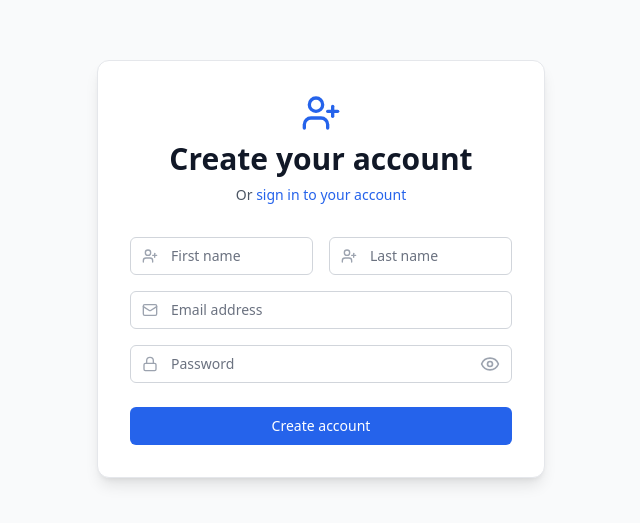
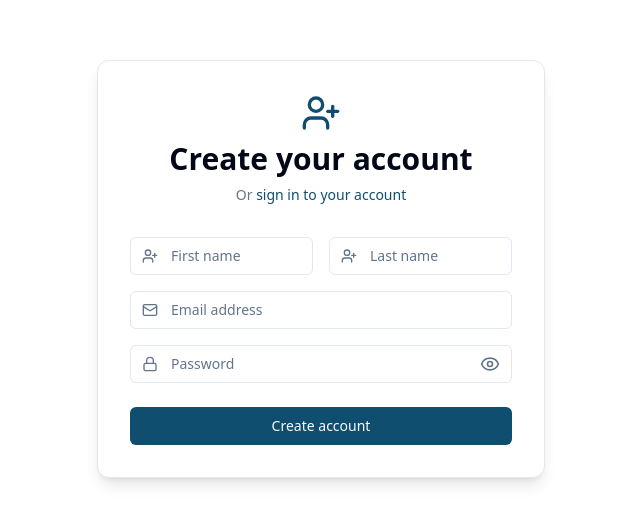
Before and after one commit to jfelic/sc-innovation-hub, a Next.js app: page /auth/register in a window 1280 px wide. Shown: the part 131-654 px from the top of the page, without its empty margins (319-959 px from the left). Built offline with nearby package versions, Linux system fonts and the light colour scheme.

Commit message:
Changes to global colors and update auth pages with colors

```diff
--- a/src/app/auth/register/page.tsx
+++ b/src/app/auth/register/page.tsx
@@ -63,20 +63,20 @@ export default function RegisterPage() {
   }
 
   return (
-    <div className="min-h-screen flex items-center justify-center bg-gray-50">
+    <div className="min-h-screen flex items-center justify-center bg-background">
       {/* Card container */}
-      <div className="max-w-md w-full space-y-8 bg-white p-8 shadow-lg border border-gray-200 rounded-xl">
+      <div className="max-w-md w-full space-y-8 bg-card p-8 shadow-lg border border-border rounded-xl">
         {/* Header with icon and title */}
         <div className="flex flex-col items-center">
           {/* UserPlus icon for visual cue */}
-          <UserPlus className="w-10 h-10 text-blue-600 mb-2" />
-          <h2 className="text-center text-3xl font-extrabold text-gray-900">
+          <UserPlus className="w-10 h-10 text-primary mb-2" />
+          <h2 className="text-center text-3xl font-extrabold text-foreground">
             Create your account
           </h2>
-          <p className="mt-2 text-center text-sm text-gray-600">
+          <p className="mt-2 text-center text-sm text-muted-foreground">
             Or{" "}
             {/* Link to sign-in page */}
-            <Link href="/auth/signin" className="text-blue-600 hover:text-blue-500 font-medium">
+            <Link href="/auth/signin" className="text-primary hover:text-primary/80 font-medium">
               sign in to your account
             </Link>
           </p>
@@ -86,7 +86,7 @@ export default function RegisterPage() {
         <form className="mt-8 space-y-6" onSubmit={handleSubmit}>
           {/* Error message display */}
           {error && (
-            <div className="bg-red-50 border border-red-200 text-red-600 px-4 py-3 rounded">
+            <div className="bg-destructive/10 border border-destructive/20 text-destructive px-4 py-3 rounded">
               {error}
             </div>
           )}
@@ -102,11 +102,11 @@ export default function RegisterPage() {
                   name="firstName"
                   type="text"
                   required
-                  className="appearance-none rounded-md relative block w-full px-3 py-2 pl-10 border border-gray-300 placeholder-gray-500 text-gray-900 focus:outline-none focus:ring-blue-500 focus:border-blue-500 focus:z-10 sm:text-sm"
+                  className="appearance-none rounded-md relative block w-full px-3 py-2 pl-10 border border-input placeholder-muted-foreground text-foreground focus:outline-none focus:ring-ring focus:border-ring focus:z-10 sm:text-sm bg-background"
                   placeholder="First name"
                 />
                 {/* Icon inside input */}
-                <UserPlus className="absolute left-3 top-1/2 transform -translate-y-1/2 w-4 h-4 text-gray-400" />
+                <UserPlus className="absolute left-3 top-1/2 transform -translate-y-1/2 w-4 h-4 text-muted-foreground" />
               </div>
               {/* Last Name */}
               <div className="relative">
@@ -115,10 +115,10 @@ export default function RegisterPage() {
                   name="lastName"
                   type="text"
                   required
-                  className="appearance-none rounded-md relative block w-full px-3 py-2 pl-10 border border-gray-300 placeholder-gray-500 text-gray-900 focus:outline-none focus:ring-blue-500 focus:border-blue-500 focus:z-10 sm:text-sm"
+                  className="appearance-none rounded-md relative block w-full px-3 py-2 pl-10 border border-input placeholder-muted-foreground text-foreground focus:outline-none focus:ring-ring focus:border-ring focus:z-10 sm:text-sm bg-background"
                   placeholder="Last name"
                 />
-                <UserPlus className="absolute left-3 top-1/2 transform -translate-y-1/2 w-4 h-4 text-gray-400" />
+                <UserPlus className="absolute left-3 top-1/2 transform -translate-y-1/2 w-4 h-4 text-muted-foreground" />
               </div>
             </div>
             {/* Email field with icon */}
@@ -129,10 +129,10 @@ export default function RegisterPage() {
                 type="email"
                 autoComplete="email"
                 required
-                className="appearance-none rounded-md relative block w-full px-3 py-2 pl-10 border border-gray-300 placeholder-gray-500 text-gray-900 focus:outline-none focus:ring-blue-500 focus:border-blue-500 focus:z-10 sm:text-sm"
+                className="appearance-none rounded-md relative block w-full px-3 py-2 pl-10 border border-input placeholder-muted-foreground text-foreground focus:outline-none focus:ring-ring focus:border-ring focus:z-10 sm:text-sm bg-background"
                 placeholder="Email address"
               />
-              <Mail className="absolute left-3 top-1/2 transform -translate-y-1/2 w-4 h-4 text-gray-400" />
+              <Mail className="absolute left-3 top-1/2 transform -translate-y-1/2 w-4 h-4 text-muted-foreground" />
             </div>
             {/* Password field with icon and visibility toggle */}
             <div className="relative">
@@ -142,10 +142,10 @@ export default function RegisterPage() {
                 type={showPassword ? "text" : "password"}
                 autoComplete="new-password"
                 required
-                className="appearance-none rounded-md relative block w-full px-3 py-2 pl-10 pr-10 border border-gray-300 placeholder-gray-500 text-gray-900 focus:outline-none focus:ring-blue-500 focus:border-blue-500 focus:z-10 sm:text-sm"
+                className="appearance-none rounded-md relative block w-full px-3 py-2 pl-10 pr-10 border border-input placeholder-muted-foreground text-foreground focus:outline-none focus:ring-ring focus:border-ring focus:z-10 sm:text-sm bg-background"
                 placeholder="Password"
               />
-              <Lock className="absolute left-3 top-1/2 transform -translate-y-1/2 w-4 h-4 text-gray-400" />
+              <Lock className="absolute left-3 top-1/2 transform -translate-y-1/2 w-4 h-4 text-muted-foreground" />
               {/* Radix UI Toggle for password visibility */}
               <Toggle.Root
                 pressed={showPassword}
@@ -155,9 +155,9 @@ export default function RegisterPage() {
                 tabIndex={0}
               >
                 {showPassword ? (
-                  <EyeOff className="w-5 h-5 text-gray-400" />
+                  <EyeOff className="w-5 h-5 text-muted-foreground" />
                 ) : (
-                  <Eye className="w-5 h-5 text-gray-400" />
+                  <Eye className="w-5 h-5 text-muted-foreground" />
                 )}
               </Toggle.Root>
             </div>
@@ -168,7 +168,7 @@ export default function RegisterPage() {
             <button
               type="submit"
               disabled={loading}
-              className="group relative w-full flex justify-center py-2 px-4 border border-transparent text-sm font-medium rounded-md text-white bg-blue-600 hover:bg-blue-700 focus:outline-none focus:ring-2 focus:ring-offset-2 focus:ring-blue-500 disabled:opacity-50 disabled:cursor-not-allowed transition"
+              className="group relative w-full flex justify-center py-2 px-4 border border-transparent text-sm font-medium rounded-md text-primary-foreground bg-primary hover:bg-primary/90 focus:outline-none focus:ring-2 focus:ring-offset-2 focus:ring-ring disabled:opacity-50 disabled:cursor-not-allowed transition"
             >
               {loading ? "Creating account..." : "Create account"}
             </button>
--- a/src/app/globals.css
+++ b/src/app/globals.css
@@ -13,7 +13,7 @@
     --card-foreground: 222.2 84% 4.9%;
     --popover: 0 0% 100%;
     --popover-foreground: 222.2 84% 4.9%;
-    --primary: 201 75% 15%;
+    --primary: 201 75% 25%;
     --primary-foreground: 210 40% 98%;
     --secondary: 210 40% 96%;
     --secondary-foreground: 222.2 84% 4.9%;
@@ -25,7 +25,7 @@
     --destructive-foreground: 210 40% 98%;
     --border: 214.3 31.8% 91.4%;
     --input: 214.3 31.8% 91.4%;
-    --ring: 201 75% 15%;
+    --ring: 201 75% 25%;
     --radius: 0.5rem;
   }
 
@@ -37,7 +37,7 @@
     --card-foreground: 210 40% 98%;
     --popover: 222.2 84% 4.9%;
     --popover-foreground: 210 40% 98%;
-    --primary: 201 75% 25%;
+    --primary: 201 75% 35%;
     --primary-foreground: 222.2 84% 4.9%;
     --secondary: 217.2 32.6% 17.5%;
     --secondary-foreground: 210 40% 98%;
--- a/src/app/page.tsx
+++ b/src/app/page.tsx
@@ -3,11 +3,13 @@ import { Hero } from "@/components/Hero";
 import { Navbar } from "@/components/Navbar";
 
 interface HomeProps {
-  searchParams: { search?: string };
+  searchParams: Promise<{ search?: string }>;
 }
 
-export default function Home({ searchParams }: HomeProps) {
-  const searchTerm = searchParams.search || "";
+export default async function Home({ searchParams }: HomeProps) {
+  // Await searchParams as required in Next.js 15+
+  const params = await searchParams;
+  const searchTerm = params.search || "";
 
   return (
     <div className="min-h-screen">
```
Also changed, not shown: src/app/auth/signin/page.tsx (+27 -18 lines).
